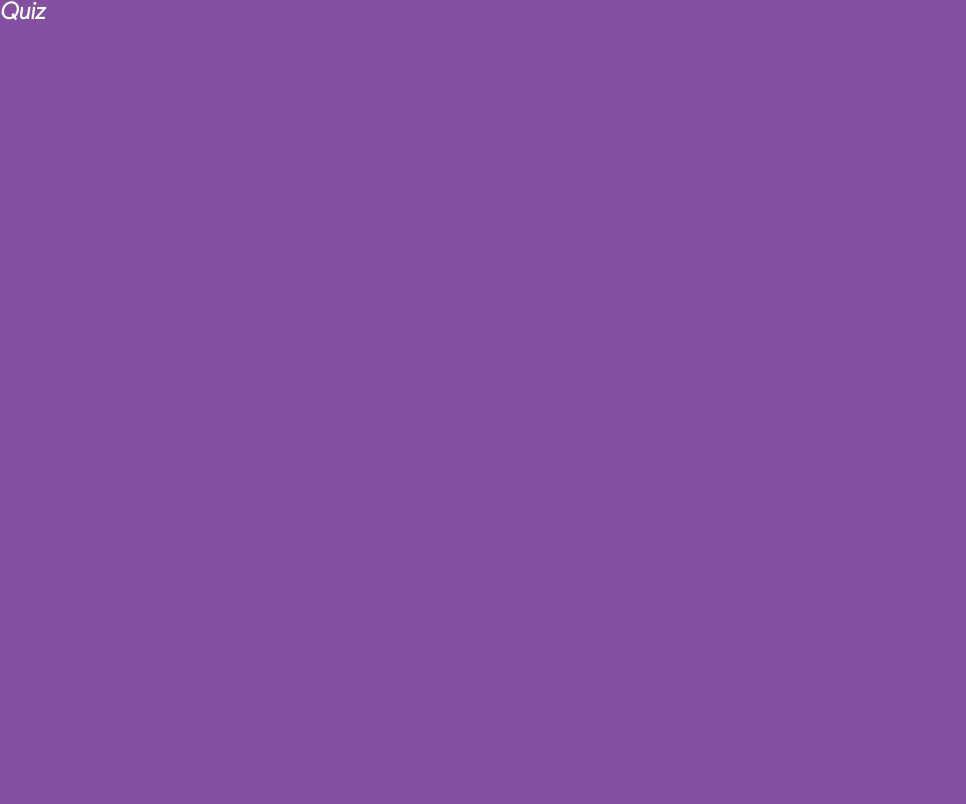
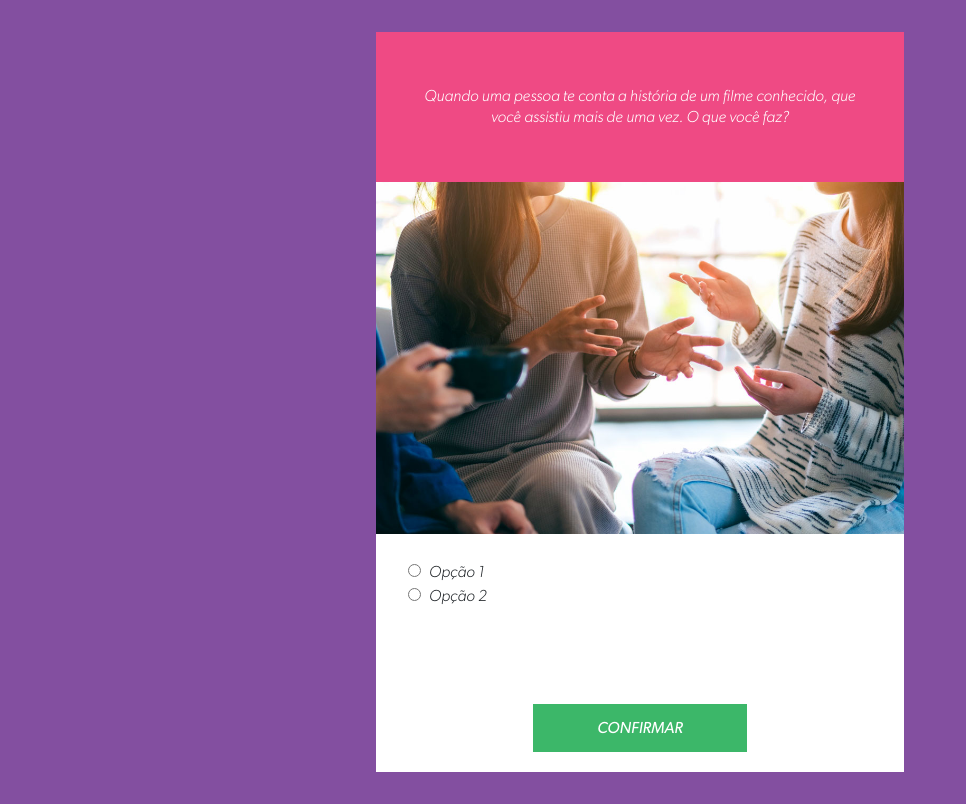
Before and after one commit to pericleschris/quiz, a Next.js app: page /quiz in a window 1280 px wide. Shown: the whole page, without its empty margins (0-966 px from the left). Built offline with nearby package versions, Linux system fonts and the light colour scheme.

Commit message:
feat: add card component

```diff
--- a/src/app/quiz/page.tsx
+++ b/src/app/quiz/page.tsx
@@ -1,7 +1,11 @@
+import Card from "@/components/card";
+
 export default function QuizPage() {
   return (
-    <section>
-      <h1>Quiz</h1>
+    <section className="app">
+      <div className="container">
+        <Card />
+      </div>
     </section>
   );
 }
--- a/src/components/button.module.css
+++ b/src/components/button.module.css
@@ -1,6 +1,6 @@
 .button {
   background-color: #3cb769;
-  font-size: 1.5rem;
+  font-size: 1rem;
   text-transform: uppercase;
   cursor: pointer;
   border: none;
@@ -8,4 +8,5 @@
   padding: 1rem 4rem;
   box-sizing: border-box;
   transition: 0.1s;
+  font-family: var(--font-regular);
 }
--- /dev/null
+++ b/src/components/card.module.css
@@ -0,0 +1,26 @@
+.cardHeader {
+  background: #ef4a84;
+  padding: 1.875rem 2rem;
+  min-height: 150px;
+  display: flex;
+  align-items: center;
+}
+
+.cardHeader p {
+  margin-bottom: 0;
+  text-align: center;
+}
+
+.cardOptions {
+  background: #fff;
+  padding: 1.875rem 2rem;
+  min-height: 150px;
+  display: flex;
+  flex-direction: column;
+  gap: 0.5rem;
+}
+
+.cardOptions label {
+  color: #212529;
+  margin-left: 0.5rem;
+}
--- /dev/null
+++ b/src/components/card.tsx
@@ -0,0 +1,32 @@
+import Image from "next/image";
+import Button from "./button";
+import styles from "@/components/card.module.css";
+
+export default function Card() {
+  return (
+    <div>
+      <div className={styles.cardHeader}>
+        <p>
+          Quando uma pessoa te conta a história de um filme conhecido, que você assistiu mais de uma vez. O que você
+          faz?
+        </p>
+      </div>
+      <div>
+        <Image src={"/assets/question-1.jpg"} alt="Imagem" width={1000} height={667} />
+      </div>
+      <div className={styles.cardOptions}>
+        <div>
+          <input type="radio" name="options" id="option-1" />
+          <label htmlFor="option-1">Opção 1</label>
+        </div>
+        <div>
+          <input type="radio" name="options" id="option-2" />
+          <label htmlFor="option-2">Opção 2</label>
+        </div>
+      </div>
+      <div style={{ background: "#fff", padding: "1.25rem 0", textAlign: "center" }}>
+        <Button>Confirmar</Button>
+      </div>
+    </div>
+  );
+}
```
